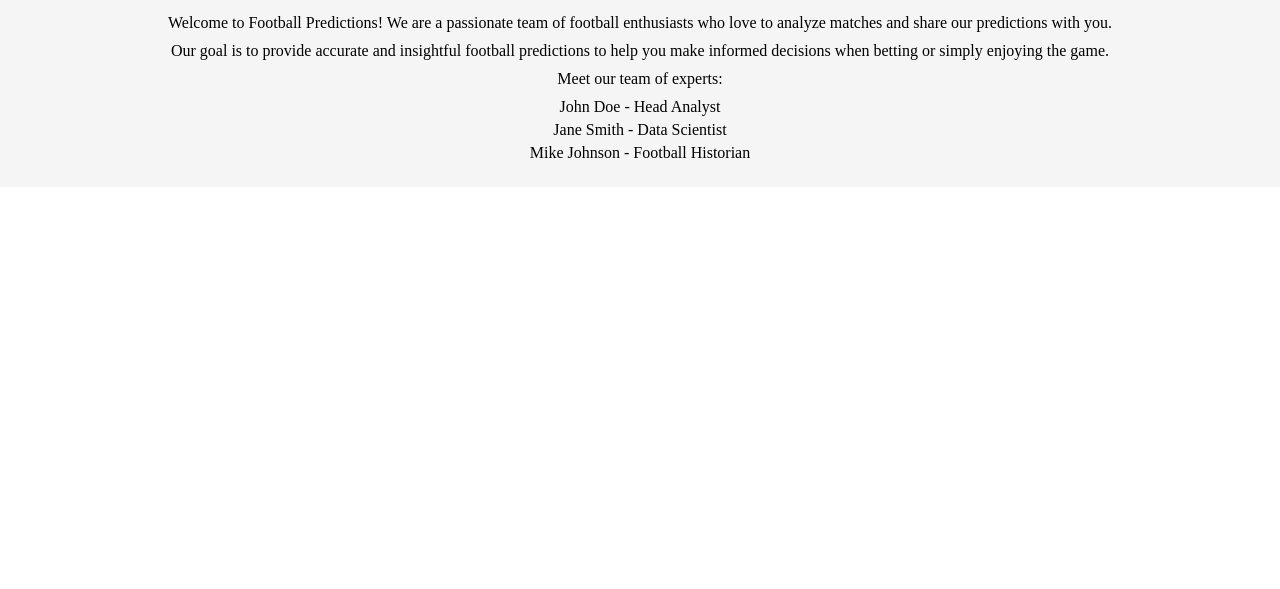
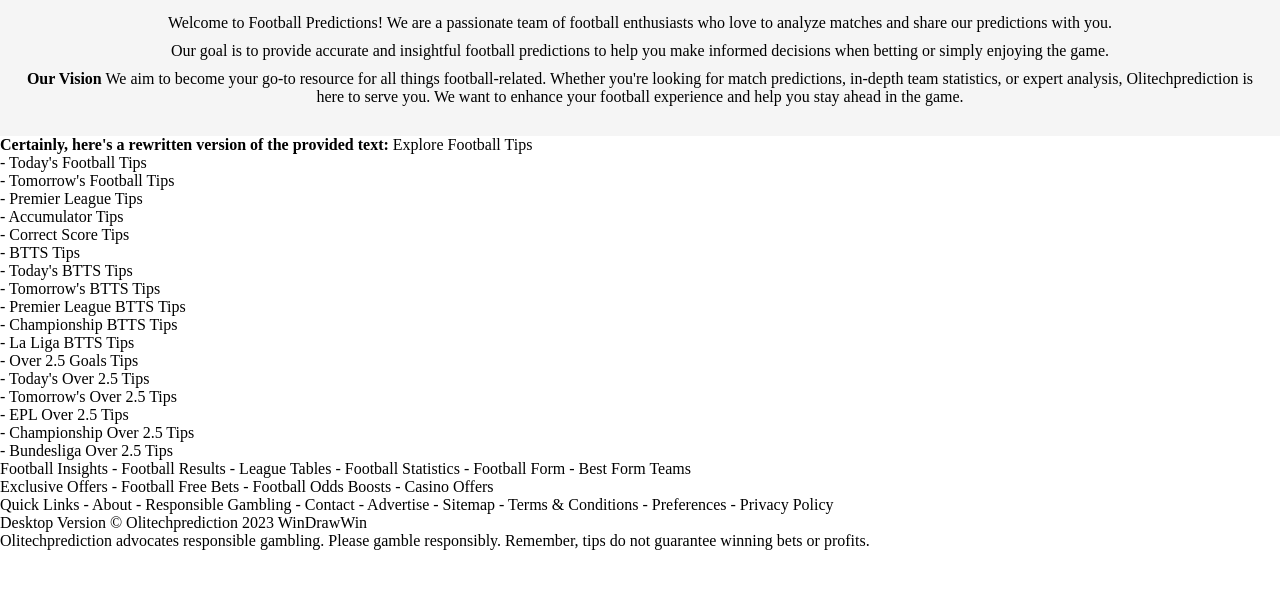
Before and after one commit to ShedrackOlisa/Olitechprediction, a plain HTML site: page About.html in a window 1280 px wide. Shown: the part 211-800 px from the top of the page. Drawn offline with Linux system fonts and the light colour scheme.

Commit message:
Add files via upload

```diff
--- a/About.html
+++ b/About.html
@@ -13,10 +13,10 @@
         <h1>Olitech Predictions</h1>
         <nav>
             <ul>
-                <li><a href="index.html">Home</a></li>
+                <li><a href="https://shedrackolisa.github.io/Olitechprediction/">Home</a></li>
                 <li><a href="#">Predictions</a></li>
                 <li><a href="#">Results</a></li>
-                <li><a href="About.html">About Us</a></li>
+                <li><a href="https://shedrackolisa.github.io/Olitechprediction/About">About Us</a></li>
             </ul>
         </nav>
     </header>
@@ -30,18 +30,71 @@
                 <img src="team-photo.jpg" alt="Our Team">
                 <p>Welcome to Football Predictions! We are a passionate team of football enthusiasts who love to analyze matches and share our predictions with you.</p>
                 <p>Our goal is to provide accurate and insightful football predictions to help you make informed decisions when betting or simply enjoying the game.</p>
-                <p>Meet our team of experts:</p>
-                <ul>
-                    <li>John Doe - Head Analyst</li>
-                    <li>Jane Smith - Data Scientist</li>
-                    <li>Mike Johnson - Football Historian</li>
-                </ul>
+
+                <p>
+                  <b> Our Vision</b>
+
+We aim to become your go-to resource for all things football-related. Whether you're looking for match predictions, in-depth team statistics, or expert analysis, Olitechprediction is here to serve you. We want to enhance your football experience and help you stay ahead in the game.
+
+
+                </p>
+
             </div>
         </section>
     </main>
 
     <footer>
         <!-- Footer content here -->
+        <div class="pc">
+  <b>Certainly, here's a rewritten version of the provided text:</b>
+
+Explore Football Tips<br>
+- Today's Football Tips<br>
+- Tomorrow's Football Tips<br>
+- Premier League Tips<br>
+- Accumulator Tips<br>
+- Correct Score Tips<br>
+- BTTS Tips<br>
+- Today's BTTS Tips<br>
+- Tomorrow's BTTS Tips<br>
+- Premier League BTTS Tips<br>
+- Championship BTTS Tips<br>
+- La Liga BTTS Tips<br>
+- Over 2.5 Goals Tips<br>
+- Today's Over 2.5 Tips<br>
+- Tomorrow's Over 2.5 Tips<br>
+- EPL Over 2.5 Tips<br>
+- Championship Over 2.5 Tips<br>
+- Bundesliga Over 2.5 Tips
+<br>
+Football Insights
+- Football Results
+- League Tables
+- Football Statistics
+- Football Form
+- Best Form Teams
+<br>
+Exclusive Offers
+- Football Free Bets
+- Football Odds Boosts
+- Casino Offers
+<br>
+Quick Links
+- About
+- Responsible Gambling
+- Contact
+- Advertise
+- Sitemap
+- Terms & Conditions
+- Preferences
+- Privacy Policy
+<br>
+Desktop Version
+© Olitechprediction 2023
+WinDrawWin
+<br>
+Olitechprediction advocates responsible gambling. Please gamble responsibly. Remember, tips do not guarantee winning bets or profits.
+    </div>
     </footer>
 </body>
 </html>
```
Also changed, not shown: index.html (+7 -2 lines).
